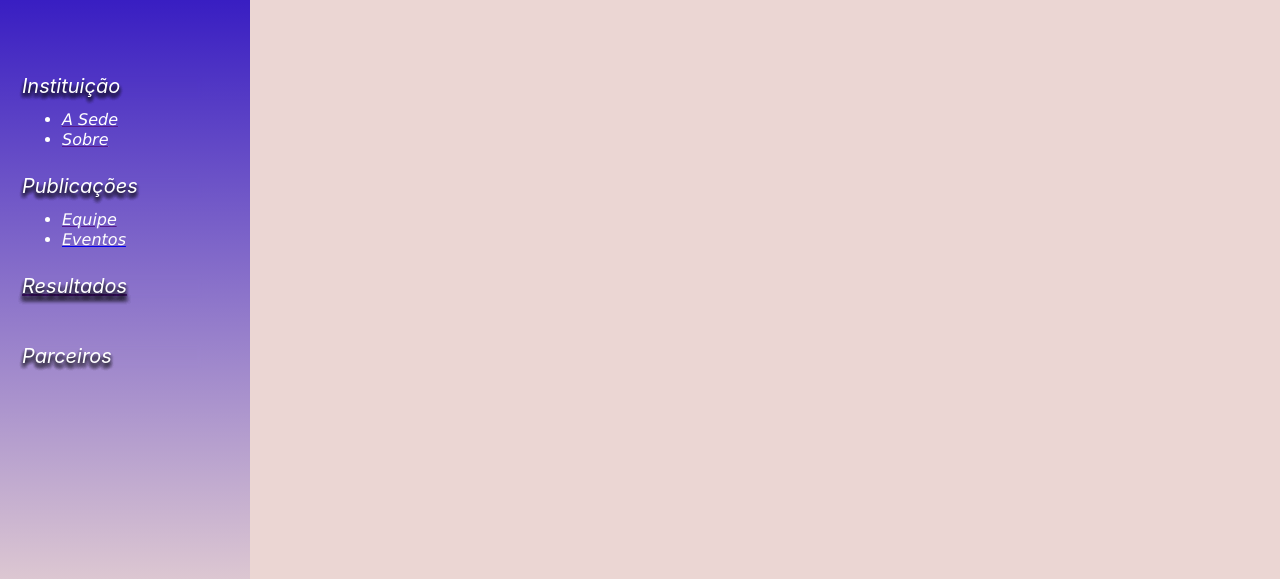
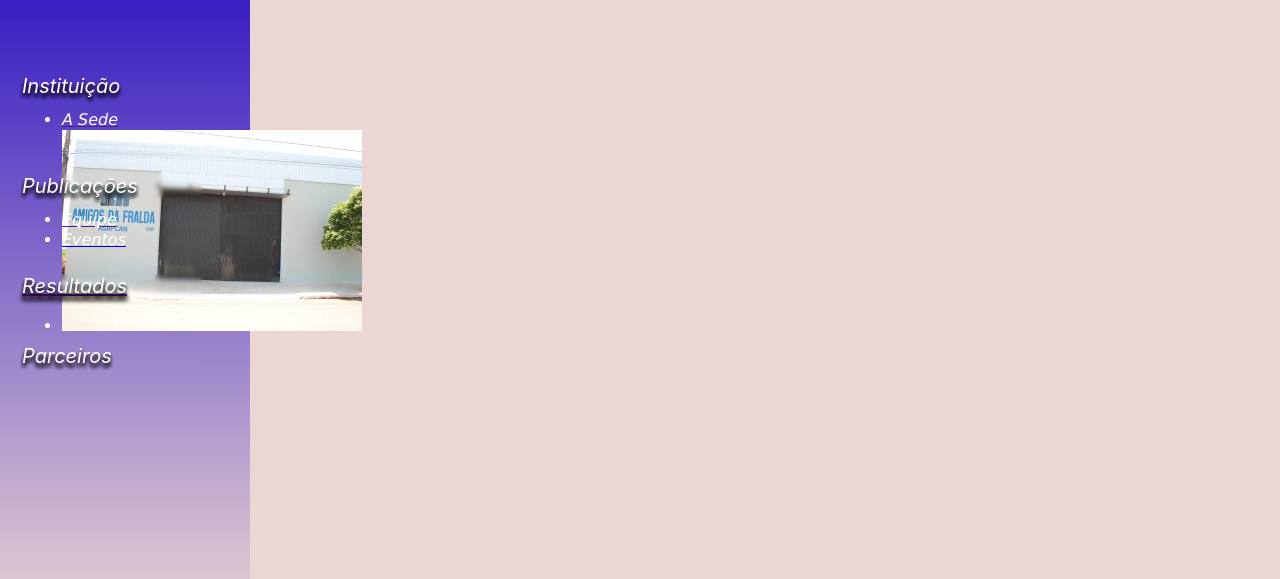
Before and after one commit to heloizaasantos/agapcan, a plain HTML site: page index.html in a window 1280 px wide. Shown: the part 221-800 px from the top of the page. Drawn offline with Linux system fonts and the light colour scheme.

Commit message:
casa das fraldas

```diff
--- a/index.html
+++ b/index.html
@@ -21,7 +21,7 @@
             <p class="lateral-lista1">Instituição</p>
             <ul class="lateral-lista-item1">
             <li><a href="" target="_blank"><font color="white">A Sede</font></a></li>
-            <li><a href="" target="_blank"><font color="white">Sobre</font></a></li>
+            <li><a href="" target="_blank"><font color="white"><img src="CASA-DAS-FRALDAS-5-300x201.jpg" alt=""></font></a></li>
             </ul>
             <p class="lateral-lista2">Publicações</p>
             <ul class="lateral-lista-item2">
```
